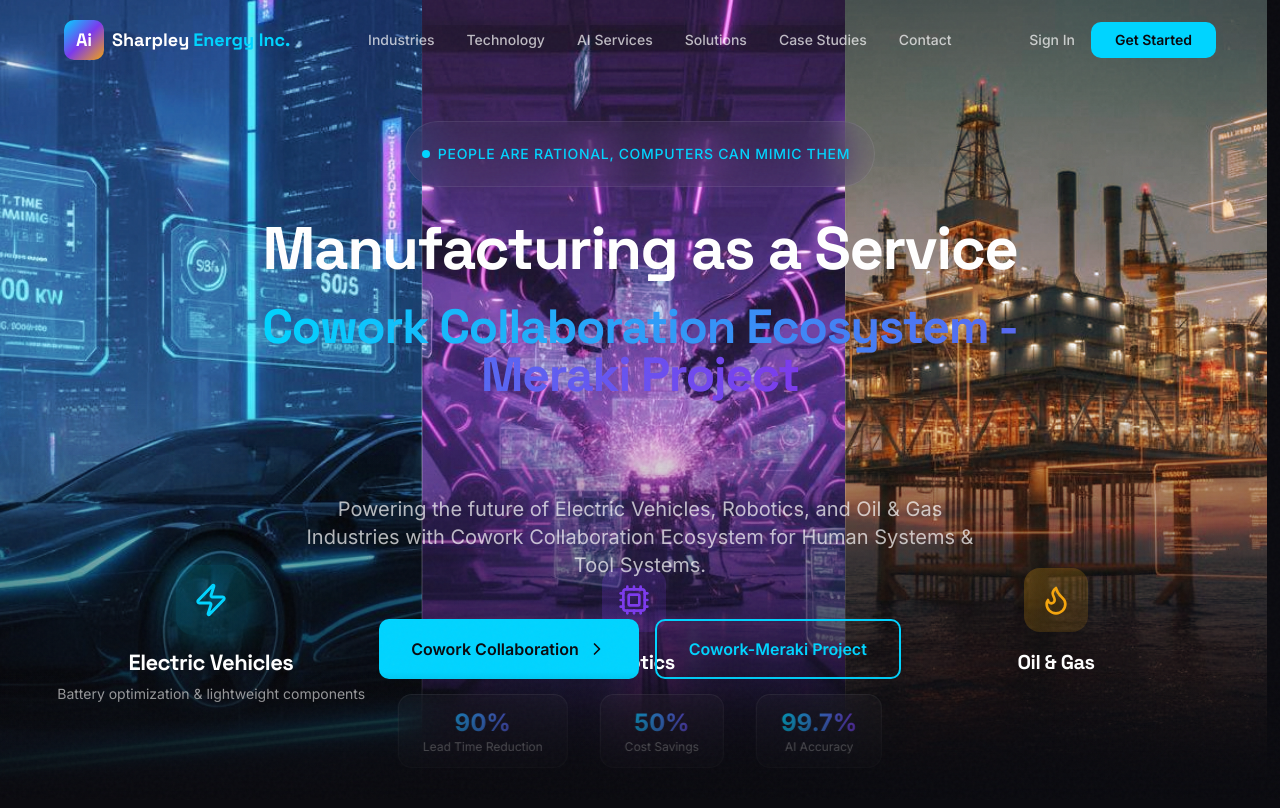
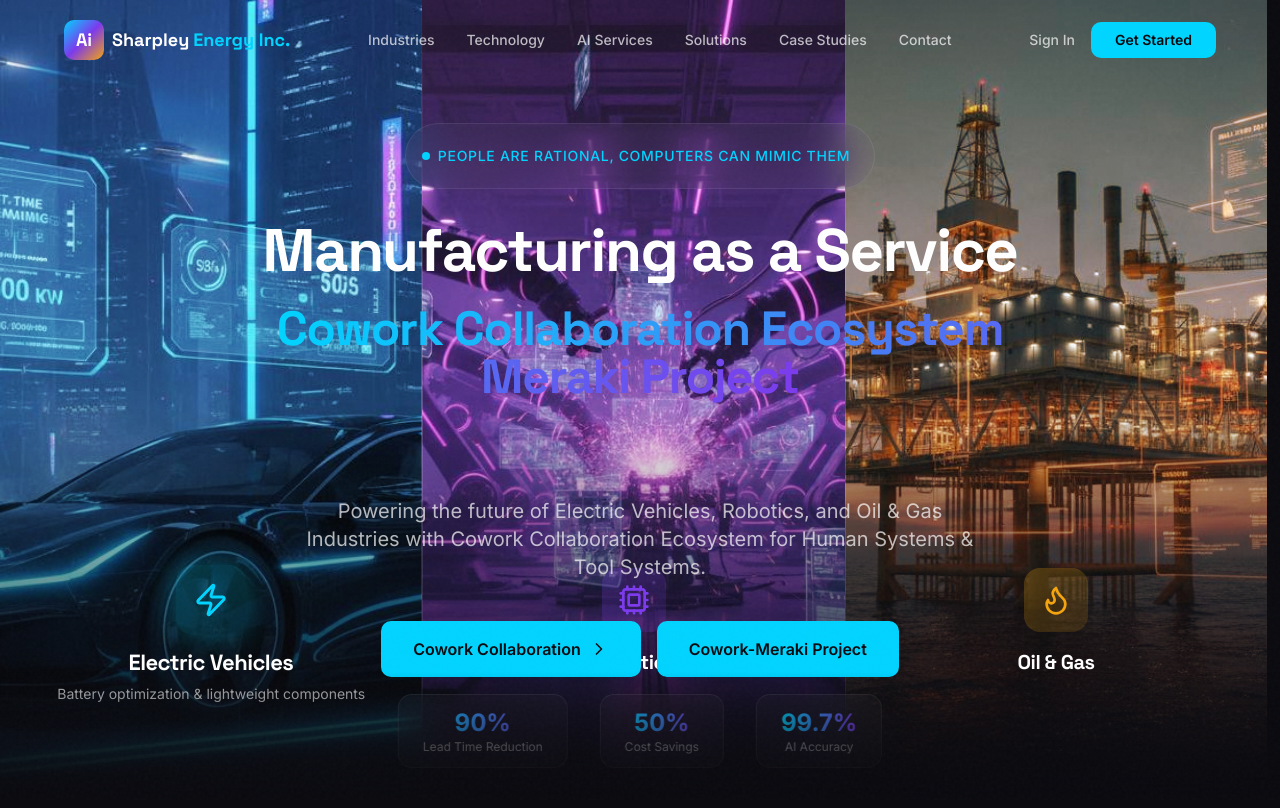
Before and after one commit to siliciuss/Alpha, a React (Vite) app: page / in a window 1280 px wide. Shown: the top 808 px of the page. Built offline with nearby package versions, Linux system fonts and the light colour scheme.

Commit message:
Update Cowork-Meraki Project button to a link
Replaced button with a link for the Cowork-Meraki Project.

```diff
--- a/src/sections/Hero.tsx
+++ b/src/sections/Hero.tsx
@@ -230,7 +230,7 @@ const Hero = () => {
             <br />
             </h1>
           <h1 className="text-3xl sm:text-4xl lg:text-5xl font-display mx-auto font-bold text-white mb-6 leading-tight">
-            <span className="text-gradient">Cowork Collaboration Ecosystem - Meraki Project</span>
+            <span className="text-gradient">Cowork Collaboration Ecosystem   Meraki Project</span>
             <br />
             <br />
           </h1>
@@ -251,7 +251,14 @@ const Hero = () => {
               Cowork Collaboration
               <ChevronRight className="w-5 h-5 group-hover:translate-x-1 transition-transform" />
             </a>
-            <button className="btn-outline">Cowork-Meraki Project</button>
+            <a
+              href="https://www.sharpley.ca/cowork.html"
+              target="_blank"
+              rel="noopener noreferrer"
+              className="btn-primary flex items-center justify-center gap-2 group"
+            >
+              Cowork-Meraki Project
+            </a>
           </div>
         </div>
       </div>
```
